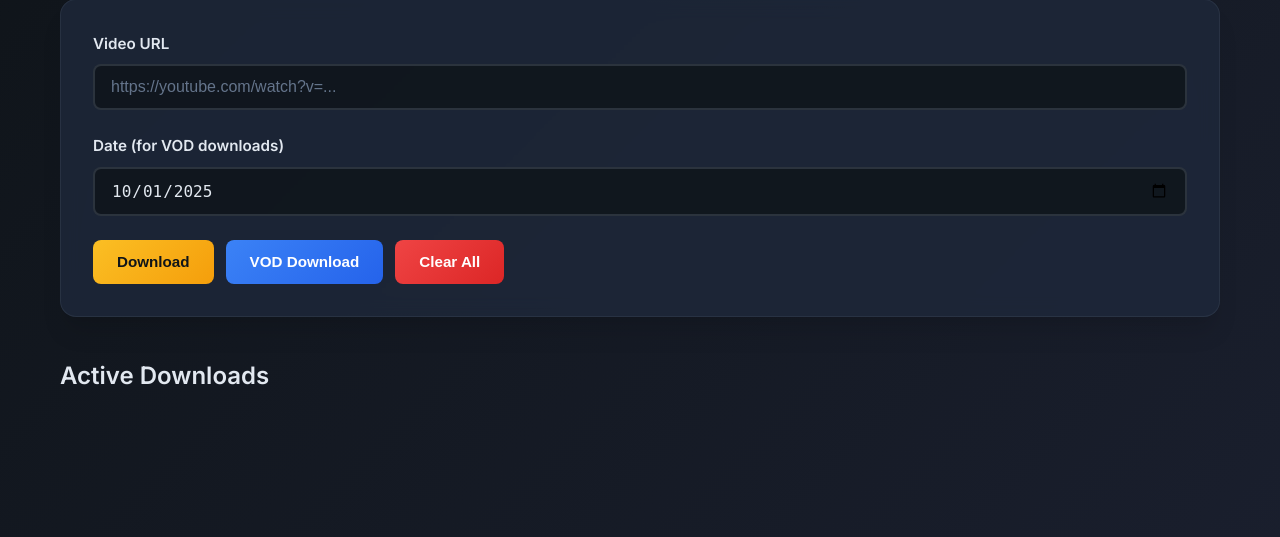
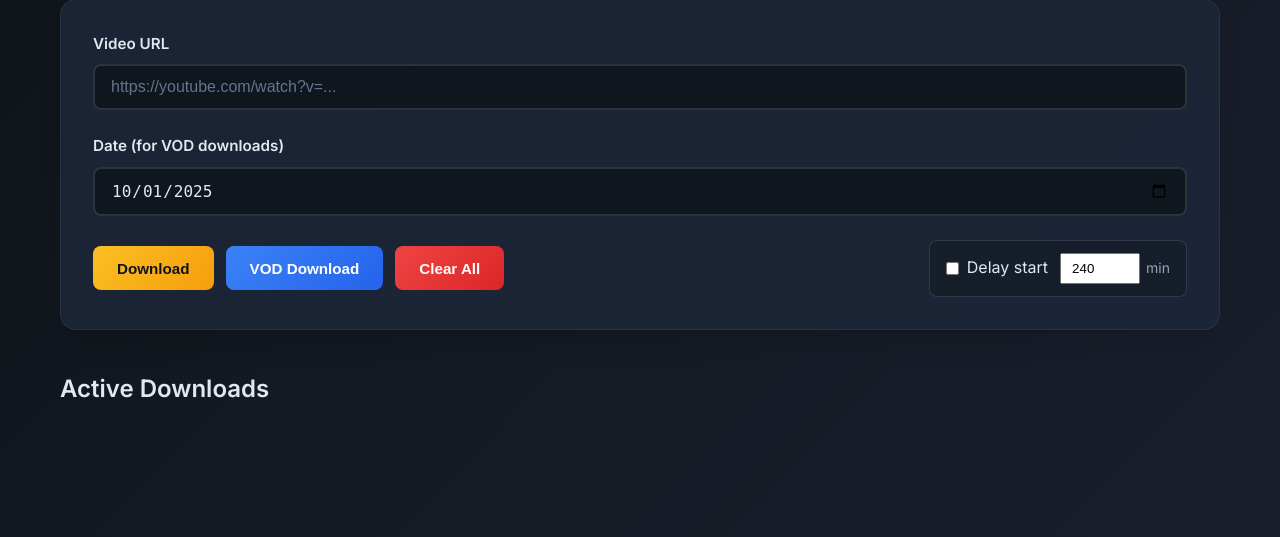
Before and after one commit to VellVee/WebApp-VOD-Downloader, a Flask app: page / in a window 1280 px wide. Shown: the part 165-702 px from the top of the page. Run offline with Flask 3, Linux system fonts and the light colour scheme; data that the repository does not hold is empty.

Commit message:
timer delay implemented

```diff
--- a/app.py
+++ b/app.py
@@ -106,12 +106,14 @@ class TaskManager:
             TaskManager.save_tasks()
 
 class YTDLPDownloader:
-    def __init__(self, client_id: str, url: str, download_type: str = 'regular', date: str = None):
+    def __init__(self, client_id: str, url: str, download_type: str = 'regular', date: str = None, delay_minutes: int = 0):
         self.client_id = client_id
         self.url = url
         self.download_type = download_type
         self.date = date
+        self.delay_minutes = delay_minutes
         self.process: Optional[subprocess.Popen] = None
+        self.cancelled = False
 
     @staticmethod
     def sanitize_filename(filename: str, max_length: int = 50) -> str:
@@ -242,20 +244,58 @@ class YTDLPDownloader:
     def run_download(self) -> None:
         """Execute the download process"""
         try:            # Initialize task
+            start_time = time.time() + (self.delay_minutes * 60)
             task_status[self.client_id] = {
-                'status': 'started',
-                'output': [f"Started processing URL: {self.url}"],
-                'title': 'Processing...',
+                'status': 'waiting' if self.delay_minutes > 0 else 'started',
+                'output': [f"Task created for URL: {self.url}"],
+                'title': 'Waiting...' if self.delay_minutes > 0 else 'Processing...',
                 'created_at': time.time(),
                 'type': self.download_type,
                 'url': self.url,
-                'date': self.date
+                'date': self.date,
+                'delay_minutes': self.delay_minutes,
+                'start_time': start_time
             }
 
             # Store this downloader instance for cancellation
             active_downloaders[self.client_id] = self
 
-            TaskManager.save_tasks()# Build and execute command
+            TaskManager.save_tasks()
+
+            # Handle delay if specified
+            if self.delay_minutes > 0:
+                task_status[self.client_id]['output'].append(f"Download will start in {self.delay_minutes} minutes")
+                TaskManager.save_tasks()
+
+                # Wait with periodic checks for cancellation
+                wait_time = self.delay_minutes * 60
+                check_interval = 5  # Check every 5 seconds
+                elapsed = 0
+
+                while elapsed < wait_time:
+                    if self.cancelled:
+                        task_status[self.client_id]['status'] = 'cancelled'
+                        task_status[self.client_id]['output'].append('Download cancelled during delay')
+                        TaskManager.save_tasks()
+                        if self.client_id in active_downloaders:
+                            del active_downloaders[self.client_id]
+                        return
+
+                    time.sleep(min(check_interval, wait_time - elapsed))
+                    elapsed += check_interval
+
+                    # Update remaining time
+                    remaining = max(0, wait_time - elapsed)
+                    task_status[self.client_id]['time_remaining'] = remaining
+                    TaskManager.save_tasks()
+
+                task_status[self.client_id]['output'].append('Delay completed, starting download...')
+                task_status[self.client_id]['status'] = 'started'
+                task_status[self.client_id]['title'] = 'Processing...'
+                del task_status[self.client_id]['time_remaining']
+                TaskManager.save_tasks()
+
+            task_status[self.client_id]['output'].append(f"Started processing URL: {self.url}")# Build and execute command
             cmd = self.build_command()
             logger.info(f"Executing command for {self.client_id}: {' '.join(cmd)}")
 
@@ -465,6 +505,8 @@ class YTDLPDownloader:
 
     def cancel_download(self) -> bool:
         """Cancel the running download"""
+        self.cancelled = True
+
         if self.process and self.process.poll() is None:
             try:
                 # Kill the entire process tree (including aria2c)
@@ -511,16 +553,18 @@ def start_download():
         url = YTDLPDownloader.extract_url_from_text(url_input)
 
         client_id = data.get('client_id', TaskManager.generate_client_id())
-        logger.info(f"Starting regular download for {client_id}: {url}")
+        delay_minutes = int(data.get('delay_minutes', 0))
 
-        downloader = YTDLPDownloader(client_id, url, 'regular')
+        logger.info(f"Starting regular download for {client_id}: {url} (delay: {delay_minutes} min)")
+
+        downloader = YTDLPDownloader(client_id, url, 'regular', delay_minutes=delay_minutes)
         thread = threading.Thread(target=downloader.run_download, daemon=True)
         thread.start()
 
         return jsonify({
-            'message': f"Started processing URL: {url}",
+            'message': f"Task created for URL: {url}" + (f" (starts in {delay_minutes} minutes)" if delay_minutes > 0 else ""),
             'client_id': client_id,
-            'status': 'started'
+            'status': 'waiting' if delay_minutes > 0 else 'started'
         })
 
     except Exception as e:
@@ -544,16 +588,18 @@ def start_vod_download():
         url = YTDLPDownloader.extract_url_from_text(url_input)
 
         client_id = data.get('client_id', TaskManager.generate_client_id())
-        logger.info(f"Starting VOD download for {client_id}: {url} (date: {date})")
+        delay_minutes = int(data.get('delay_minutes', 0))
 
-        downloader = YTDLPDownloader(client_id, url, 'vod', date)
+        logger.info(f"Starting VOD download for {client_id}: {url} (date: {date}, delay: {delay_minutes} min)")
+
+        downloader = YTDLPDownloader(client_id, url, 'vod', date, delay_minutes=delay_minutes)
         thread = threading.Thread(target=downloader.run_download, daemon=True)
         thread.start()
 
         return jsonify({
-            'message': f"Started processing VOD URL: {url}" + (f" with date: {date}" if date else ""),
+            'message': f"Task created for VOD URL: {url}" + (f" with date: {date}" if date else "") + (f" (starts in {delay_minutes} minutes)" if delay_minutes > 0 else ""),
             'client_id': client_id,
-            'status': 'started'
+            'status': 'waiting' if delay_minutes > 0 else 'started'
         })
 
     except Exception as e:
--- a/static/style.css
+++ b/static/style.css
@@ -87,6 +87,14 @@ body {
 
 /* Button styles */
 .form-actions {
+    display: flex;
+    justify-content: space-between;
+    align-items: center;
+    gap: 12px;
+    flex-wrap: wrap;
+}
+
+.form-actions-left {
     display: flex;
     gap: 12px;
     flex-wrap: wrap;
@@ -503,3 +511,96 @@ body {
         left: 100%;
     }
 }
+
+/* Delay controls */
+.delay-group {
+    border: 1px solid rgba(148, 163, 184, 0.2);
+    border-radius: 8px;
+    padding: 12px 16px;
+    background: rgba(15, 20, 25, 0.4);
+    display: flex;
+    align-items: center;
+    gap: 12px;
+    flex-shrink: 0;
+}
+
+.checkbox-label {
+    display: flex;
+    align-items: center;
+    gap: 8px;
+    cursor: pointer;
+    margin: 0;
+    white-space: nowrap;
+}
+
+.checkbox-label input[type="checkbox"] {
+    width: auto;
+    cursor: pointer;
+    margin: 0;
+}
+
+.delay-input-group {
+    display: flex;
+    align-items: center;
+    gap: 6px;
+}
+
+.delay-input-group input[type="number"] {
+    width: 80px;
+    padding: 6px 10px;
+}
+
+.input-suffix {
+    color: #94a3b8;
+    font-size: 0.875rem;
+    white-space: nowrap;
+}
+
+/* Timer display */
+.timer-display {
+    background: rgba(30, 41, 59, 0.9);
+    border: 1px solid rgba(59, 130, 246, 0.5);
+    border-radius: 8px;
+    padding: 12px 16px;
+    margin: 12px 0;
+    font-weight: 600;
+    color: #ffffff;
+    text-align: center;
+    font-size: 1.1rem;
+    animation: pulse-timer 2s ease-in-out infinite;
+}
+
+@keyframes pulse-timer {
+    0%, 100% {
+        opacity: 1;
+    }
+    50% {
+        opacity: 0.8;
+    }
+}
+
+.status-waiting {
+    background: rgba(59, 130, 246, 0.9);
+    color: #ffffff;
+}
+
+/* Mobile responsive adjustments */
+@media (max-width: 768px) {
+    .form-actions {
+        flex-direction: column;
+        align-items: stretch;
+    }
+
+    .form-actions-left {
+        width: 100%;
+    }
+
+    .delay-group {
+        width: 100%;
+        justify-content: space-between;
+    }
+
+    .delay-input-group {
+        margin-left: auto;
+    }
+}
--- a/templates/index.html
+++ b/templates/index.html
@@ -68,7 +68,7 @@
 
             async updateAllActiveTasks() {
                 for (const [clientId, task] of this.tasks.entries()) {
-                    if (task.status === 'started' || task.status === 'processing') {
+                    if (task.status === 'started' || task.status === 'processing' || task.status === 'waiting') {
                         await this.updateTaskStatus(clientId);
                     }
                 }
@@ -104,6 +104,8 @@
 
                 const url = document.getElementById('video-url').value.trim();
                 const date = document.getElementById('download-date').value.trim();
+                const delayEnabled = document.getElementById('delay-enabled').checked;
+                const delayMinutes = delayEnabled ? parseInt(document.getElementById('delay-minutes').value) || 240 : 0;
 
                 if (!url) {
                     this.showNotification('Please enter a URL', 'error');
@@ -112,7 +114,11 @@
 
                 const clientId = this.generateClientId();
                 const endpoint = type === 'vod' ? '/start_vod_download' : '/start_download';
-                const payload = { url, client_id: clientId };
+                const payload = {
+                    url,
+                    client_id: clientId,
+                    delay_minutes: delayMinutes
+                };
 
                 if (type === 'vod') {
                     payload.date = date;
@@ -130,17 +136,19 @@
 
                     if (response.ok) {
                         this.createTaskCard(clientId, {
-                            status: 'started',
+                            status: result.status,
                             output: [result.message],
-                            title: 'Starting download...',
+                            title: delayMinutes > 0 ? 'Waiting...' : 'Starting download...',
                             type: type,
                             url: url,
-                            date: date
+                            date: date,
+                            delay_minutes: delayMinutes,
+                            start_time: Date.now() / 1000 + (delayMinutes * 60)
                         });
 
                         this.tasks.set(clientId, result);
                         document.getElementById('video-url').value = '';
-                        this.showNotification('Download started successfully', 'success');
+                        this.showNotification(delayMinutes > 0 ? `Download scheduled in ${delayMinutes} minutes` : 'Download started successfully', 'success');
                         this.startTaskTracking(clientId);
                     } else {
                         this.showNotification(result.error || 'Failed to start download', 'error');
@@ -195,6 +203,7 @@
                             <span class="task-status" id="status-${clientId}">${task.status}</span>
                         </div>
                     </div>
+                    ${task.status === 'waiting' ? `<div class="timer-display" id="timer-${clientId}">Starting in: calculating...</div>` : ''}
                     ${task.progress ? `<div class="progress-bar"><div class="progress-fill" style="width: ${task.progress}%"></div></div>` : ''}
                     <div class="task-url">${this.truncateUrl(task.url)}</div>
                     ${task.is_live_stream ? '<div class="live-warning">⚠️ Live stream detected - connection issues are normal and handled automatically</div>' : ''}
@@ -215,6 +224,7 @@
                 const outputElement = document.getElementById(`output-${clientId}`);
                 const cancelButton = document.getElementById(`cancel-${clientId}`);
                 const card = document.getElementById(`task-${clientId}`);
+                const timerElement = document.getElementById(`timer-${clientId}`);
 
                 if (titleElement && task.title) {
                     titleElement.textContent = task.title;
@@ -223,6 +233,41 @@
                 if (statusElement) {
                     statusElement.textContent = task.status;
                     statusElement.className = `task-status status-${task.status.split(':')[0]}`;
+                }
+
+                // Update timer display
+                if (task.status === 'waiting' && task.start_time) {
+                    const now = Date.now() / 1000;
+                    const remaining = Math.max(0, task.start_time - now);
+
+                    if (remaining > 0) {
+                        const hours = Math.floor(remaining / 3600);
+                        const minutes = Math.floor((remaining % 3600) / 60);
+                        const seconds = Math.floor(remaining % 60);
+
+                        const timeStr = hours > 0
+                            ? `${hours}h ${minutes}m ${seconds}s`
+                            : minutes > 0
+                                ? `${minutes}m ${seconds}s`
+                                : `${seconds}s`;
+
+                        if (timerElement) {
+                            timerElement.textContent = `Starting in: ${timeStr}`;
+                        } else {
+                            // Add timer element if it doesn't exist
+                            const headerElement = card.querySelector('.task-header');
+                            if (headerElement) {
+                                const timerDiv = document.createElement('div');
+                                timerDiv.className = 'timer-display';
+                                timerDiv.id = `timer-${clientId}`;
+                                timerDiv.textContent = `Starting in: ${timeStr}`;
+                                headerElement.after(timerDiv);
+                            }
+                        }
+                    }
+                } else if (timerElement && task.status !== 'waiting') {
+                    // Remove timer when no longer waiting
+                    timerElement.remove();
                 }
 
                 // Update cancel button state
@@ -399,14 +444,36 @@
                 </div>
 
                 <div class="form-actions">
+                    <div class="form-actions-left">
                         <button type="submit" id="submit-btn" class="btn btn-primary">
                             Download
-                    </button>                    <button type="button" id="vod-download-btn" class="btn btn-vod">
+                        </button>
+                        <button type="button" id="vod-download-btn" class="btn btn-vod">
                             VOD Download
                         </button>
                         <button type="button" id="clear-btn" class="btn btn-danger">
                             Clear All
                         </button>
+                    </div>
+
+                    <div class="delay-group">
+                        <label class="checkbox-label">
+                            <input type="checkbox" id="delay-enabled" name="delay-enabled">
+                            <span>Delay start</span>
+                        </label>
+                        <div class="delay-input-group">
+                            <input
+                                type="number"
+                                id="delay-minutes"
+                                name="delay-minutes"
+                                placeholder="240"
+                                value="240"
+                                min="1"
+                                max="10080"
+                            >
+                            <span class="input-suffix">min</span>
+                        </div>
+                    </div>
                 </div>
             </form>
 
```
Lines whose indentation alone changed are shown as unchanged.
